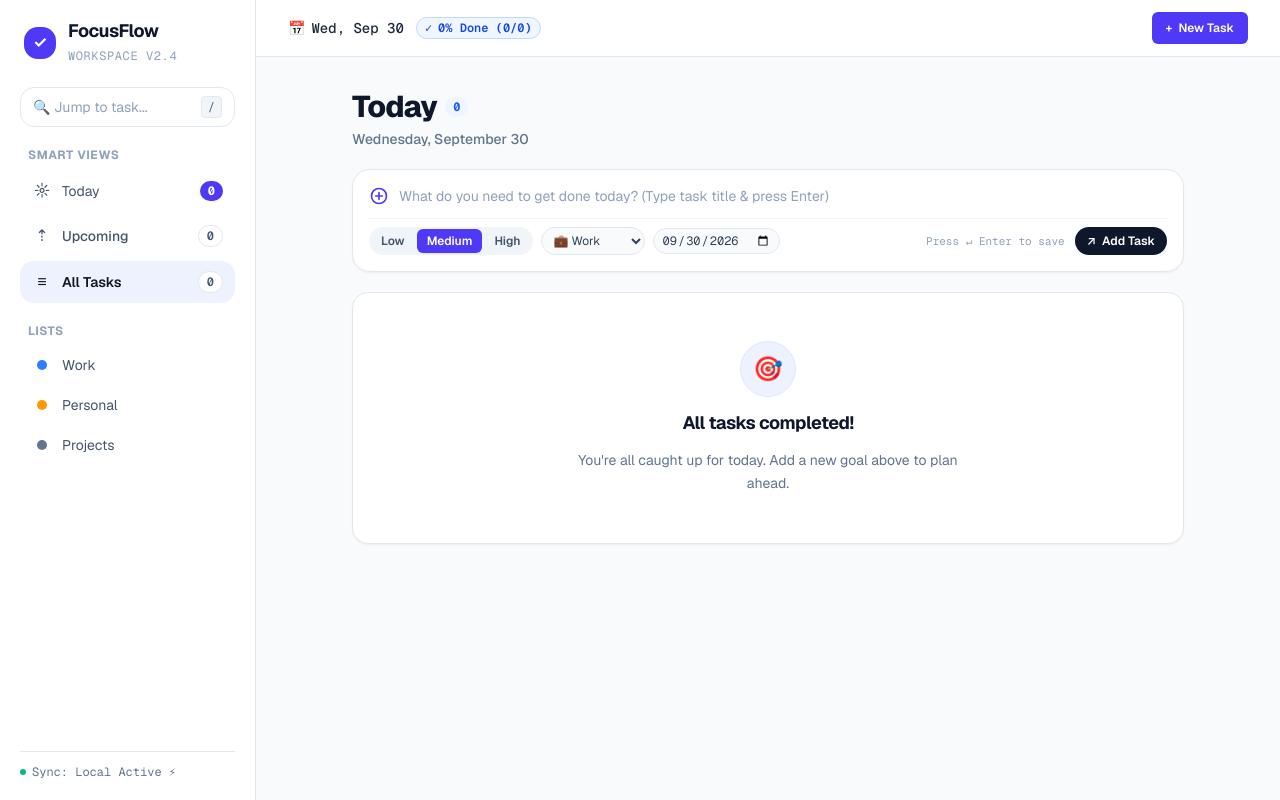
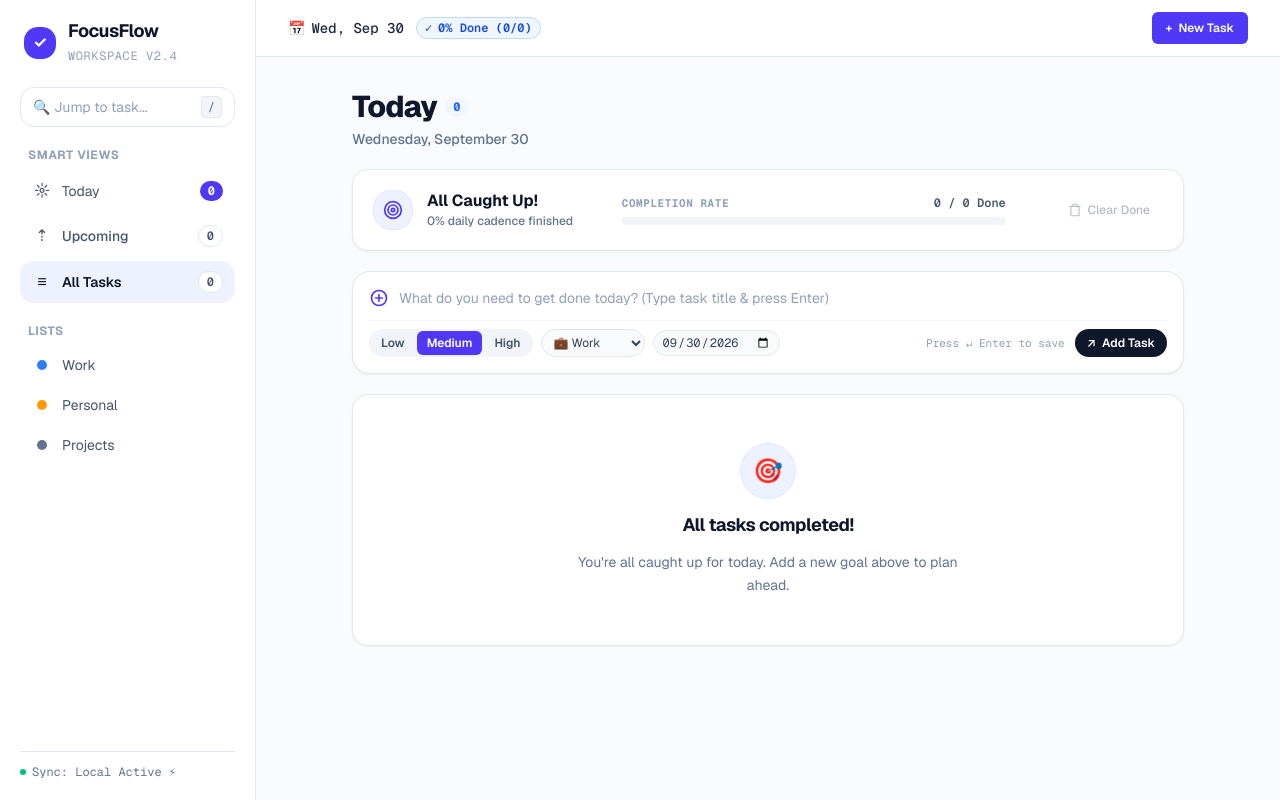
Before and after one commit to joshua-emmanuel/focus-flow, an Angular app: page / in a window 1280 px wide. Built offline with nearby package versions, Linux system fonts and the light colour scheme.

Commit message:
feat: add cadence metrics card and clear completed batch action

```diff
--- a/src/app/app.html
+++ b/src/app/app.html
@@ -259,6 +259,7 @@
       </div>
 
       <section id="workspace-content" class="flex flex-col gap-5">
+        <app-cadence-card />
         <app-quick-add />
         <app-task-list />
       </section>
--- a/src/app/app.ts
+++ b/src/app/app.ts
@@ -1,11 +1,12 @@
 import { Component, inject, signal } from '@angular/core';
 import { TodoService } from './services/todo.service';
+import { CadenceCardComponent } from './components/cadence-card/cadence-card.component';
 import { QuickAddComponent } from './components/quick-add/quick-add.component';
 import { TaskListComponent } from './components/task-list/task-list.component';
 
 @Component({
   selector: 'app-root',
-  imports: [QuickAddComponent, TaskListComponent],
+  imports: [CadenceCardComponent, QuickAddComponent, TaskListComponent],
   templateUrl: './app.html',
 })
 export class App {
--- /dev/null
+++ b/src/app/components/cadence-card/cadence-card.component.html
@@ -0,0 +1,115 @@
+<div
+  class="cadence-card bg-white border border-slate-200 rounded-2xl p-4 sm:p-5 shadow-xs flex flex-wrap sm:flex-nowrap items-center justify-between gap-4"
+>
+  <!-- Left Column: Icon + Text -->
+  <div class="flex items-center gap-3.5 min-w-0">
+    <div
+      class="w-10 h-10 rounded-xl bg-indigo-50 border border-indigo-100 flex items-center justify-center text-indigo-600 shrink-0"
+      aria-hidden="true"
+    >
+      <svg
+        class="w-5 h-5 select-none"
+        viewBox="0 0 24 24"
+        fill="none"
+        stroke="currentColor"
+        stroke-width="2"
+        stroke-linecap="round"
+        stroke-linejoin="round"
+      >
+        <circle cx="12" cy="12" r="10" />
+        <circle cx="12" cy="12" r="6" />
+        <circle cx="12" cy="12" r="2" />
+      </svg>
+    </div>
+
+    <div class="flex flex-col gap-0.5 min-w-0">
+      <h3
+        class="active-tasks-title font-bold text-slate-900 text-sm sm:text-base leading-tight m-0 truncate"
+      >
+        {{ activeTasksText() }}
+      </h3>
+      <span class="cadence-subtitle text-xs text-slate-500 font-medium">
+        {{ todoService.completionRate() }}% daily cadence finished
+      </span>
+    </div>
+  </div>
+
+  <!-- Middle Column: Completion Rate Progress Bar -->
+  <div class="flex flex-col gap-1.5 flex-1 min-w-50 max-w-full sm:max-w-xs md:max-w-sm">
+    <div class="flex items-center justify-between text-xs">
+      <span class="font-mono text-[11px] font-bold tracking-wider text-slate-400 uppercase">
+        Completion Rate
+      </span>
+      <span class="fraction-label font-mono font-semibold text-slate-600">
+        {{ todoService.completedTodosCount() }} / {{ todoService.totalCount() }} Done
+      </span>
+    </div>
+
+    <div
+      class="progress-track w-full h-2 bg-slate-100 rounded-full overflow-hidden"
+      role="progressbar"
+      [attr.aria-valuenow]="todoService.completionRate()"
+      aria-valuemin="0"
+      aria-valuemax="100"
+      [attr.aria-label]="todoService.completionRate() + '% tasks completed'"
+    >
+      <div
+        class="progress-bar-fill h-full bg-indigo-600 rounded-full transition-all duration-300 ease-out"
+        [style.width.%]="todoService.completionRate()"
+      ></div>
+    </div>
+  </div>
+
+  <!-- Right Column: Batch Action (Clear Done) -->
+  <div class="flex items-center shrink-0">
+    @if (isConfirmingClear()) {
+      <div
+        class="clear-confirm-box inline-flex items-center gap-1.5 bg-rose-50 border border-rose-200 rounded-lg px-2.5 py-1 text-xs"
+        role="group"
+        aria-label="Confirm clear all completed tasks"
+      >
+        <span class="text-rose-700 font-semibold text-[11px]">Clear all done?</span>
+        <button
+          type="button"
+          class="confirm-clear-btn text-[11px] font-semibold px-2 py-0.5 rounded bg-rose-600 text-white hover:bg-rose-700 transition-colors cursor-pointer border-0"
+          (click)="confirmClear()"
+          aria-label="Confirm clear completed tasks"
+        >
+          Yes
+        </button>
+        <button
+          type="button"
+          class="cancel-clear-btn text-[11px] font-medium px-2 py-0.5 rounded bg-white text-slate-600 border border-slate-200 hover:bg-slate-100 transition-colors cursor-pointer"
+          (click)="cancelClear()"
+          aria-label="Cancel clear completed tasks"
+        >
+          No
+        </button>
+      </div>
+    } @else {
+      <button
+        type="button"
+        class="clear-done-btn inline-flex items-center gap-1.5 px-3 py-1.5 text-xs font-medium text-slate-600 hover:text-rose-600 hover:bg-rose-50 rounded-lg transition-colors cursor-pointer border border-transparent hover:border-rose-100 disabled:opacity-40 disabled:hover:bg-transparent disabled:hover:text-slate-600 disabled:cursor-not-allowed"
+        [disabled]="todoService.completedTodosCount() === 0"
+        (click)="startClear()"
+        aria-label="Clear all completed tasks"
+      >
+        <svg
+          class="w-3.5 h-3.5 select-none"
+          viewBox="0 0 24 24"
+          fill="none"
+          stroke="currentColor"
+          stroke-width="1.8"
+          stroke-linecap="round"
+          stroke-linejoin="round"
+          aria-hidden="true"
+        >
+          <path d="M3 6h18" />
+          <path d="M19 6v14c0 1-1 2-2 2H7c-1 0-2-1-2-2V6" />
+          <path d="M8 6V4c0-1 1-2 2-2h4c1 0 2 1 2 2v2" />
+        </svg>
+        <span>Clear Done</span>
+      </button>
+    }
+  </div>
+</div>
--- /dev/null
+++ b/src/app/components/cadence-card/cadence-card.component.ts
@@ -0,0 +1,36 @@
+import { Component, computed, inject, signal } from '@angular/core';
+import { TodoService } from '../../services/todo.service';
+
+@Component({
+  selector: 'app-cadence-card',
+  standalone: true,
+  imports: [],
+  templateUrl: './cadence-card.component.html',
+})
+export class CadenceCardComponent {
+  protected readonly todoService = inject(TodoService);
+
+  readonly isConfirmingClear = signal(false);
+
+  readonly activeTasksText = computed(() => {
+    const count = this.todoService.activeTodosCount();
+    if (count === 0) return 'All Caught Up!';
+    if (count === 1) return '1 Active Task Left';
+    return `${count} Active Tasks Left`;
+  });
+
+  startClear(): void {
+    if (this.todoService.completedTodosCount() > 0) {
+      this.isConfirmingClear.set(true);
+    }
+  }
+
+  cancelClear(): void {
+    this.isConfirmingClear.set(false);
+  }
+
+  confirmClear(): void {
+    this.todoService.clearCompleted();
+    this.isConfirmingClear.set(false);
+  }
+}
```
Also changed, not shown: 2 other files (tests, documents, lock files or other folders).
